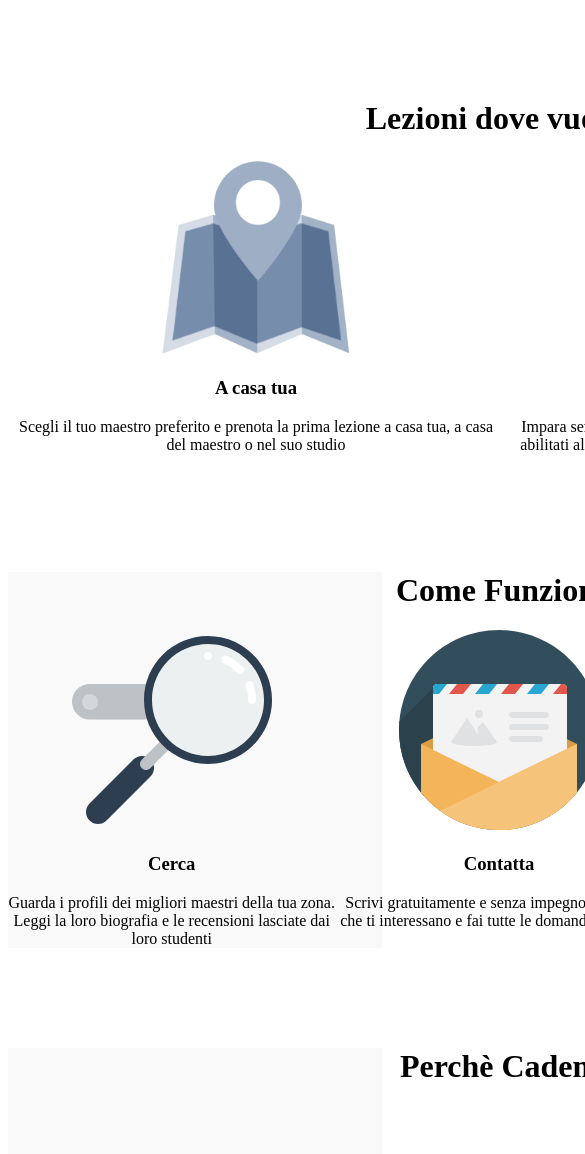
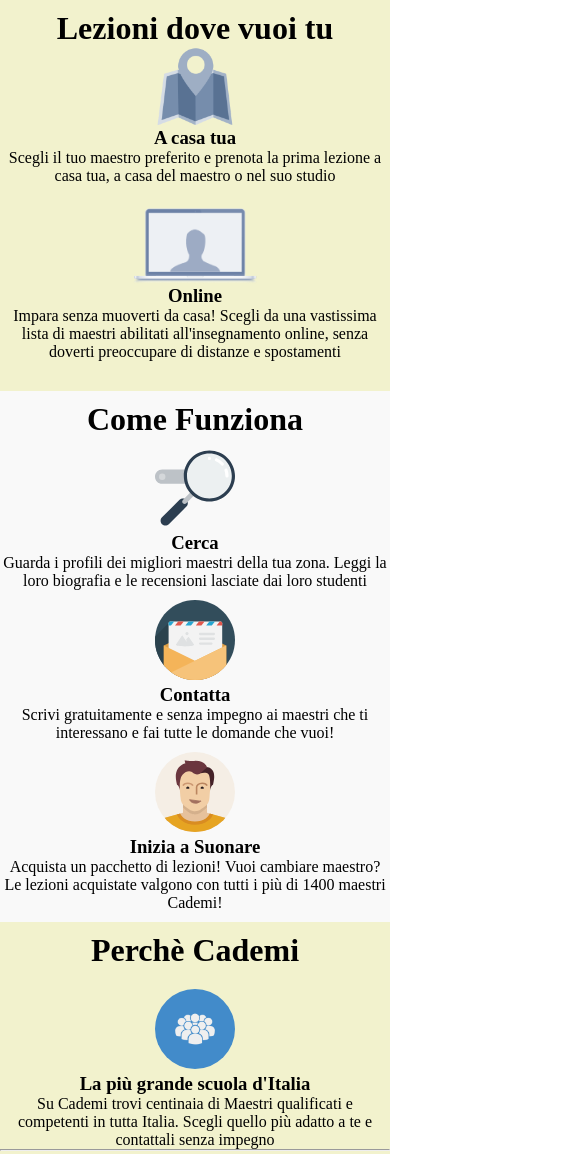
Before and after one commit to paoloferrari97/html-css-resp-wannabe, a plain HTML site: page index.html in a window 390 px wide. Shown: the top 1154 px of the page, 585 px wide, since content can reach past the window. Drawn offline with Linux system fonts and the light colour scheme.

Commit message:
Media query max-width 420px

```diff
--- a/style.css
+++ b/style.css
@@ -1,5 +1,5 @@
 .row {
-  width: 992px;
+  /* width: 992px; */
   margin-left: auto;
   margin-right: auto;
   margin-top: 100px;
@@ -71,3 +71,60 @@
 .clear {
   clear: both;
 }
+
+/* QUERY */
+
+/* tablet */
+
+
+/* smartphone */
+@media screen and (max-width: 420px){
+  *{
+    box-sizing: border-box;
+    margin: 0;
+    padding: 0;
+  }
+  /* lezioni */
+  #lezioni > div{
+    background-color: #f2f2cd;
+  }
+  #lezioni .row>.left,
+  #lezioni .row>.right {
+  width: 100%;
+  }
+  #lezioni > div > :nth-child(3){
+    padding-top: 20px;
+    padding-bottom: 20px;
+  }
+
+  /* steps */
+  #steps .row>.left,
+  #steps .row>.central,
+  #steps .row>.right {
+  width: 100%;
+  padding-top: 10px;
+  }
+
+  /* why */
+  #why > div{
+    background-color: #f2f2cd;
+  }
+  #why .row>.first,
+  #why .row>.second,
+  #why .row>.third {
+  margin-top: 20px;
+  }
+  #why .row img {
+    padding: 20px
+  }
+
+  /* common */
+  img {
+    height: 80px;
+  }
+  .row{
+    margin-top: 0;
+    padding-top: 10px;
+    padding-bottom: 10px;
+  }
+}
```
Also changed, not shown: image.png (added).
